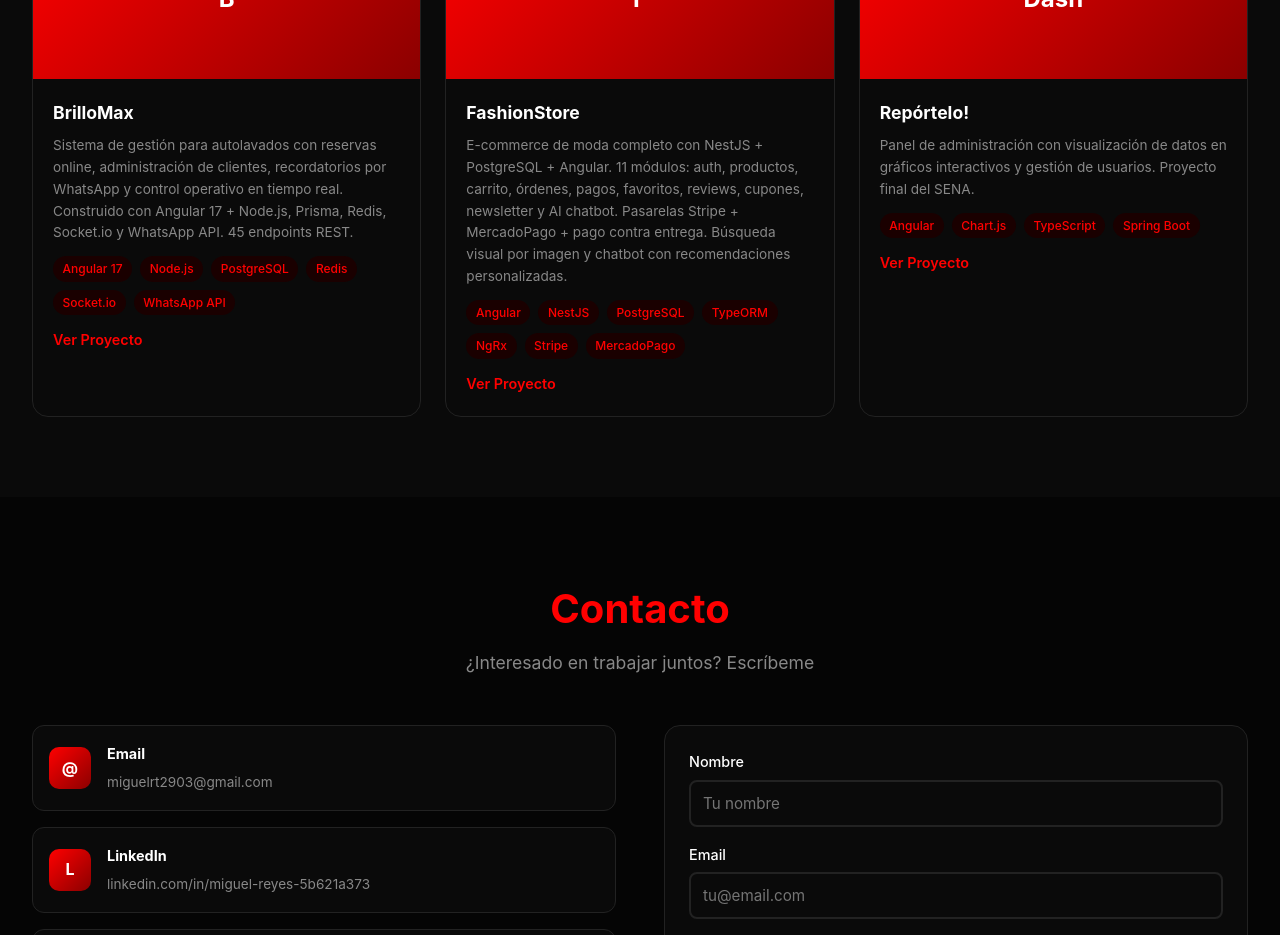
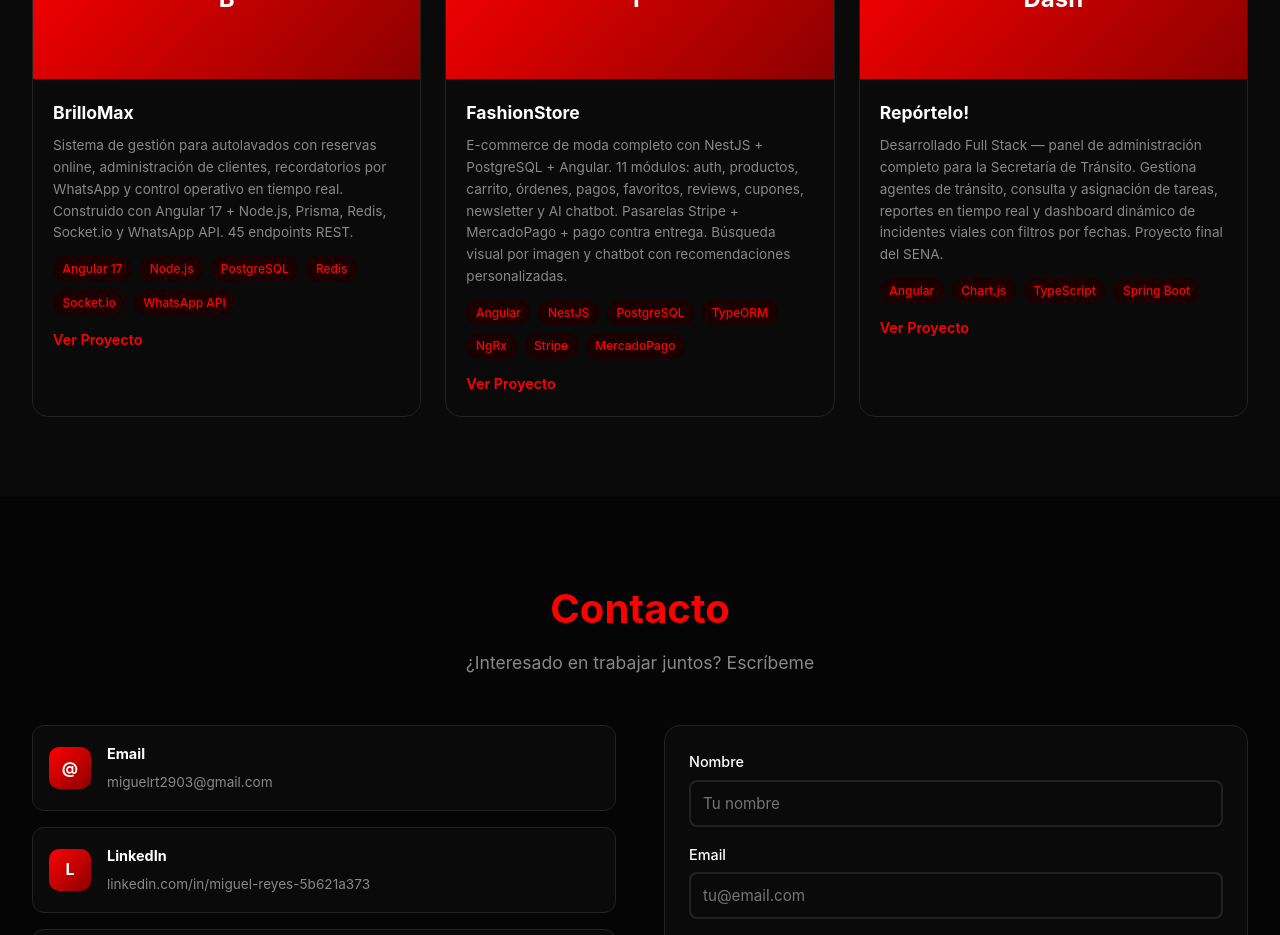
Before and after one commit to miguelrt29/PORTAFOLIO, an Angular app in the folder frontend/: page / in a window 1280 px wide. Shown: the part 2820-3755 px from the top of the page. Built offline with nearby package versions, Linux system fonts and the light colour scheme.

Commit message:
fix: mejorar descripción de Repórtelo! con mención a full stack y panel de tránsito

```diff
--- a/frontend/src/app/components/portafolio/portafolio.html
+++ b/frontend/src/app/components/portafolio/portafolio.html
@@ -267,7 +267,7 @@
       <div class="project-image"><div class="project-placeholder">Dash</div></div>
       <div class="project-content">
         <h3>Repórtelo!</h3>
-        <p>Panel de administración con visualización de datos en gráficos interactivos y gestión de usuarios. Proyecto final del SENA.</p>
+        <p>Desarrollado Full Stack — panel de administración completo para la Secretaría de Tránsito. Gestiona agentes de tránsito, consulta y asignación de tareas, reportes en tiempo real y dashboard dinámico de incidentes viales con filtros por fechas. Proyecto final del SENA.</p>
         <div class="project-techs">
           <span>Angular</span>
           <span>Chart.js</span>
```
